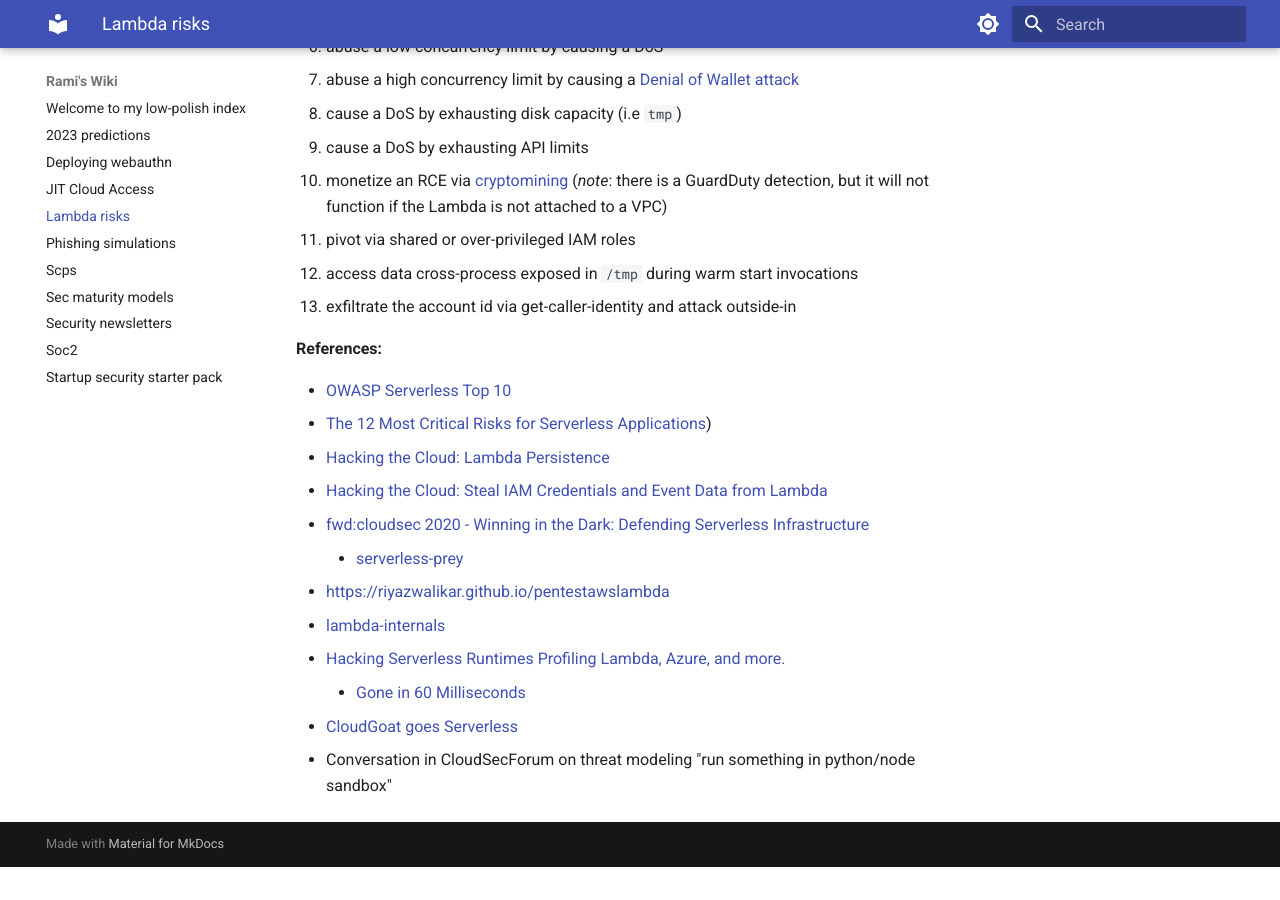
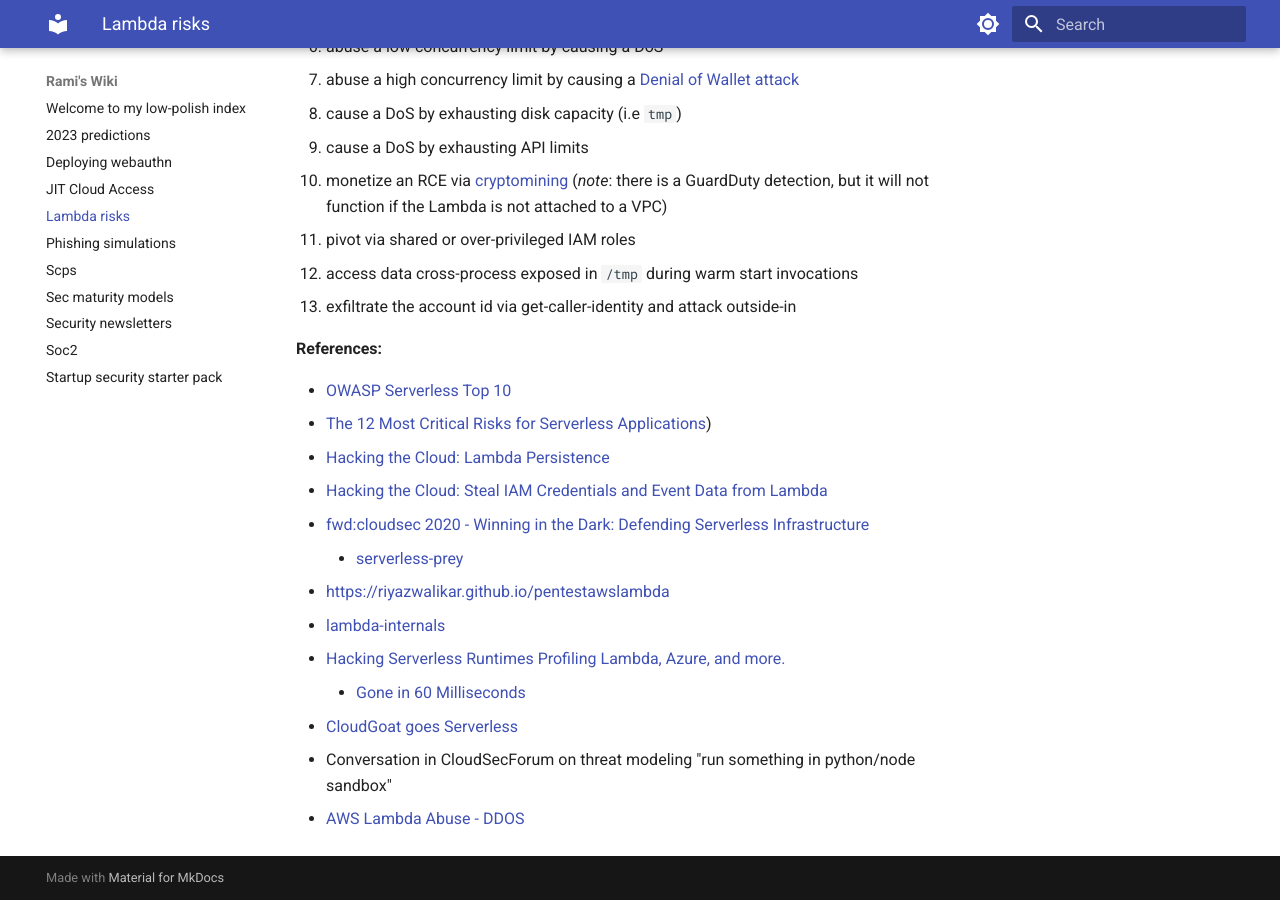
Before and after one commit to ramimac/wiki, an MkDocs documentation site: the page built from docs/lambda-risks.md, in a window 1280 px wide and 900 px high, scrolled down 541 px. Built offline with MkDocs 1.6.1 and Material for MkDocs 9.7.7, drawn with Linux system fonts in a browser that asks for light colours; before the commit the page ends 1408 px from its top, so only the background shows below that.

Commit message:
Fixes #45: Lambda DDOS

```diff
--- a/docs/lambda-risks.md
+++ b/docs/lambda-risks.md
@@ -36,3 +36,4 @@
     * [Gone in 60 Milliseconds](https://media.ccc.de/v/33c3-7865-gone_in_60_milliseconds)
 * [CloudGoat goes Serverless](https://rhinosecuritylabs.com/cloud-security/cloudgoat-vulnerable-lambda-functions/)
 * Conversation in CloudSecForum on threat modeling "run something in python/node sandbox"
+* [AWS Lambda Abuse - DDOS](https://luminousmen.com/post/aws-lambda-abuse)
```
